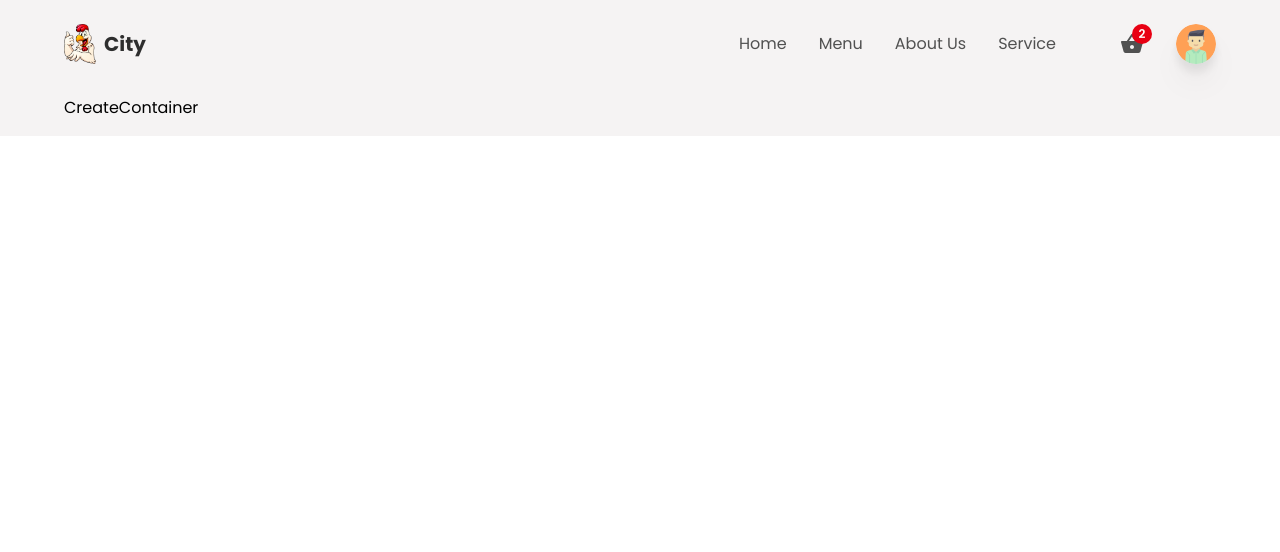
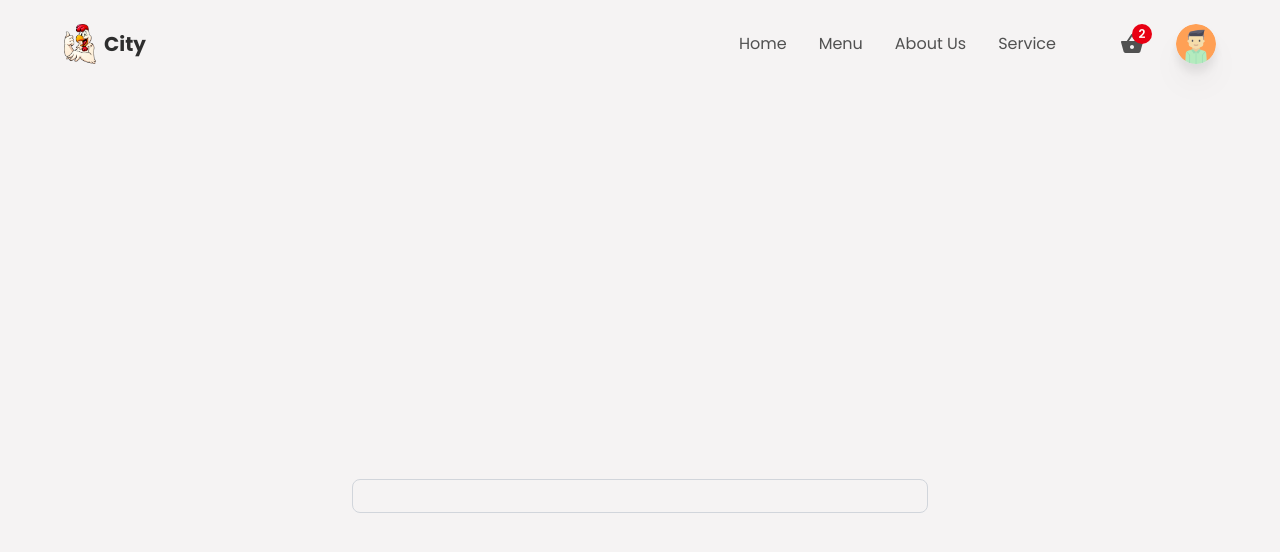
Before and after one commit to CarlosNG93/fooddelivery, a React (Create React App) app: page /createItem in a window 1280 px wide. Shown: the top 552 px of the page. Built offline with nearby package versions, Linux system fonts and the light colour scheme.

Commit message:
Feat: ContainerStates added

```diff
--- a/src/components/CreateContainer.jsx
+++ b/src/components/CreateContainer.jsx
@@ -1,8 +1,36 @@
-import React from 'react';
+import React, { useState } from 'react';
+import { motion } from 'framer-motion';
+import { MdFastfood, MdCloudUpload, MdDelete, MdFoodBank, MdAttachMoney } from 'react-icons/md';
+import { categories } from '../utils/data';
+import { deleteObject, getDownloadURL, ref, uploadBytesResumable } from 'firebase/storage';
+import { storage } from '../firebase.config';
+import { actionType } from '../context/reducer';
+import { useStateValue } from '../context/StateProvider';
+
+
 
 const CreateContainer = () => {
+
+  const [title, setTitle] = useState("");
+  const [calories, setCalories] = useState("");
+  const [price, setPrice] = useState("");
+  const [category, setCategory] = useState(null);
+  const [imageAsset, setImageAsset] = useState(null);
+  const [fields, setFields] = useState(false);
+  const [alertStatus, setAlertStatus] = useState("danger");
+  const [msg, setMsg] = useState(null);
+  const [isLoading, setIsLoading] = useState(false);
+  const [{ foodItems }, dispatch] = useStateValue();
+
+
   return (
-	<div>CreateContainer</div>
+	<div
+		className='w-full min-h-screen flex items-center justify-center'
+	>
+		<div className='w-[90%] md:w-[50%] border border-gray-300 rounded-lg p-4 flex flex-col items-center justify-center gap-4'>
+
+		</div>
+	</div>
   )
 }
 
```
